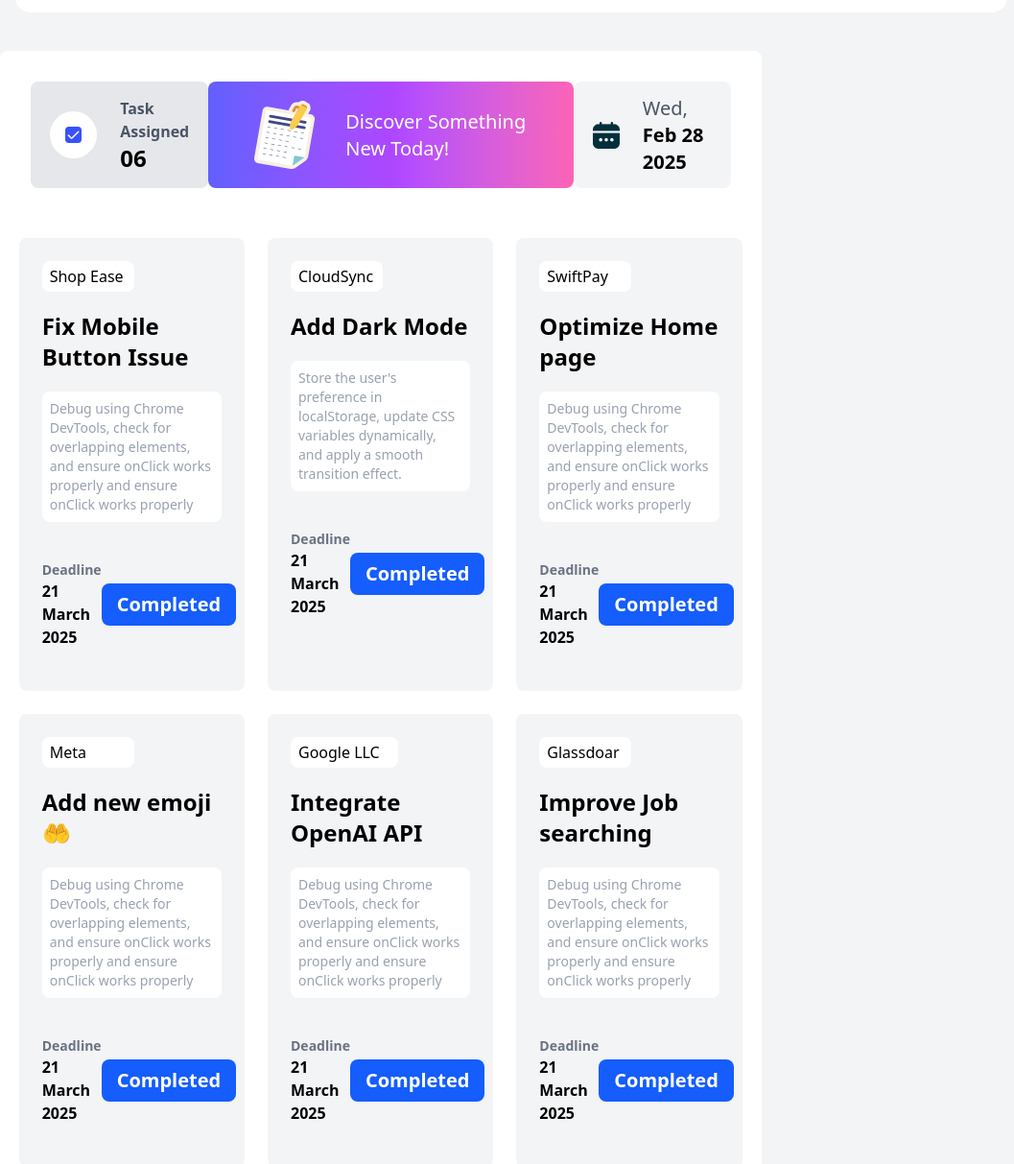
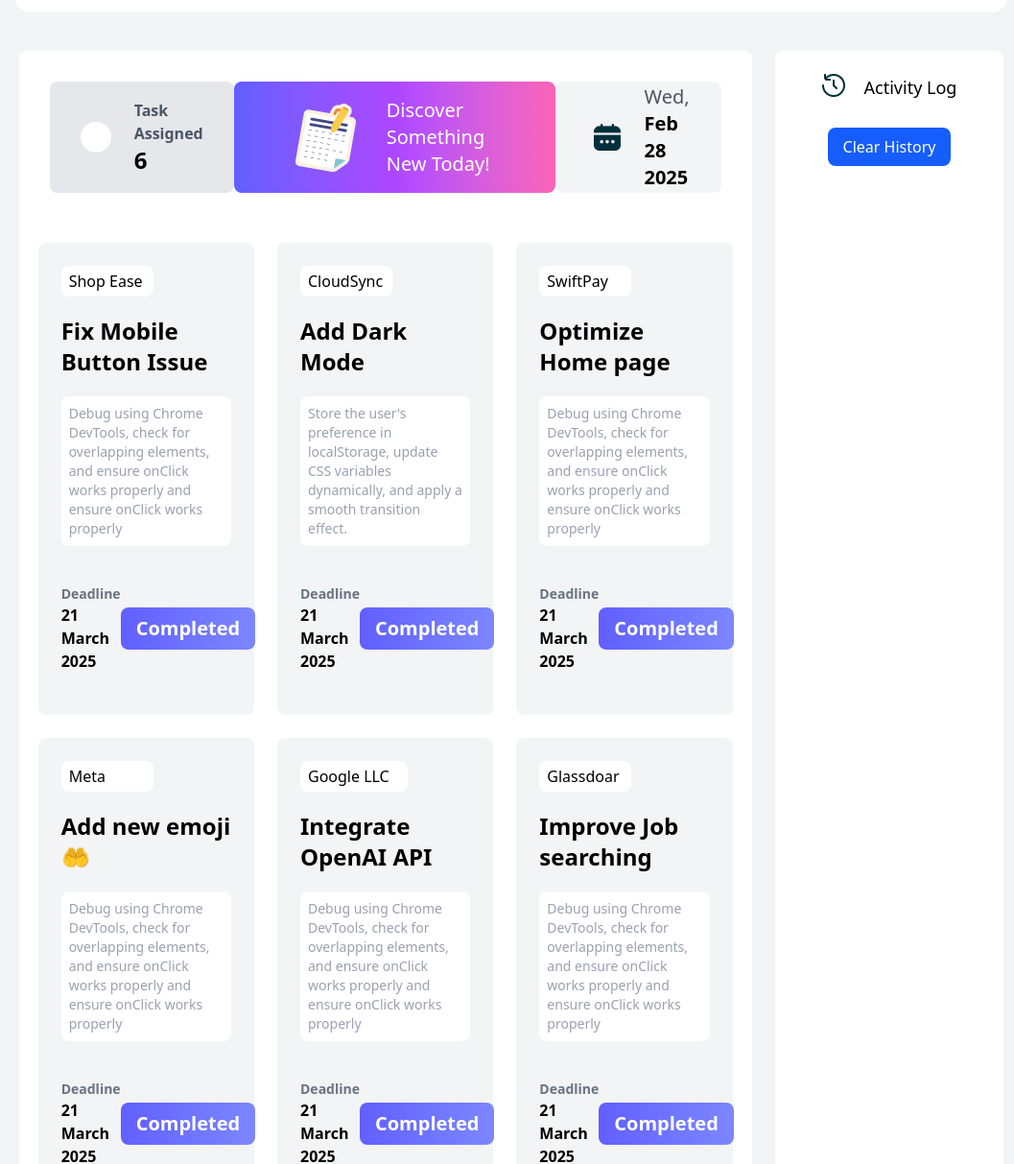
Before and after one commit to zulkarnainjt/assignment-5, a plain HTML site: page index.html in a window 1280 px wide. Shown: the part 91-1304 px from the top of the page at 96% size, without its empty margins (107-1164 px from the left). Drawn offline with nearby package versions, Linux system fonts and the light colour scheme.

Commit message:
complete the full section structure

```diff
--- a/index.html
+++ b/index.html
@@ -25,24 +25,26 @@
       </nav>
     </header>
     <section class="mt-5 mb-20">
-      <div class="grid grid-cols-4 gap-6 mt-6">
-          <div class="bg-white rounded-lg  col-span-3 space-y-10 p-5">
+      <div class="grid grid-cols-4 gap-6 mt-6 m-5">
+        <div class="bg-white rounded-lg col-span-3 space-y-10 p-5">
           <div class="p-3 flex justify-between">
-                  <div class="flex items-center gap-6 rounded-lg px-5 bg-gray-200">
+            <div class="flex items-center gap-6 rounded-lg px-8 bg-gray-200">
               <div class="p-4 bg-white rounded-full">
-                            <img src="assets/checkbox.png" alt="">
+                <img src="assets/checkbox.png" alt="" />
               </div>
               <div>
                 <p class="text-gray-600 font-semibold">Task Assigned</p>
-                      <h2 class="text-2xl font-bold">06</h2>
+                <h2 class="text-2xl font-bold">6</h2>
               </div>
             </div>
-                  <div class="text-white bg-gradient-to-r from-indigo-500 via-purple-500 to-pink-400 p-4 rounded-lg flex items-center px-10 gap-6">
-                       <img src="assets/board.png" alt="">
+            <div
+              class="text-white bg-gradient-to-r from-indigo-500 via-purple-500 to-pink-400 p-4 rounded-lg flex items-center px-14 gap-6"
+            >
+              <img src="assets/board.png" alt="" />
               <h1 class="text-xl">Discover Something New Today!</h1>
             </div>
-                  <div class="flex items-center gap-6 rounded-lg px-5 bg-gray-100">
-                      <img src="assets/calender.png" alt="">
+            <div class="flex items-center gap-6 rounded-lg px-10 bg-gray-100">
+              <img src="assets/calender.png" alt="" />
               <div>
                 <p class="text-gray-600 text-xl">Wed,</p>
                 <p class="text-xl font-bold">Feb 28 2025</p>
@@ -53,83 +55,133 @@
             <div class="bg-gray-100 p-6 rounded-lg">
               <p class="rounded-lg w-24 px-2 py-1 mb-5 bg-white">Shop Ease</p>
               <h3 class="text-2xl font-semibold">Fix Mobile Button Issue</h3>
-                      <p class="text-gray-400 text-sm mt-5 p-2 bg-white rounded-lg">Debug using Chrome DevTools, check for overlapping elements, and ensure onClick works properly
-                         and ensure onClick works properly</p>
+              <p class="text-gray-400 text-sm mt-5 p-2 bg-white rounded-lg">
+                Debug using Chrome DevTools, check for overlapping elements, and
+                ensure onClick works properly and ensure onClick works properly
+              </p>
               <div class="flex justify-between items-center mt-10 mb-5">
                 <div>
                   <p class="text-gray-500 text-sm font-semibold">Deadline</p>
                   <p class="font-bold">21 March 2025</p>
                 </div>
-                          <button class="bg-blue-600 font-semibold text-white rounded-lg text-xl px-4 py-2">Completed</button>
+                <button id="complete-btn"
+                  class="bg-gradient-to-r from-indigo-500 to-indigo-400 font-semibold text-white rounded-lg text-xl px-4 py-2"
+                >
+                  Completed
+                </button>
               </div>
             </div>
             <div class="bg-gray-100 p-6 rounded-lg">
               <p class="rounded-lg w-24 px-2 py-1 mb-5 bg-white">CloudSync</p>
               <h3 class="text-2xl font-semibold">Add Dark Mode</h3>
-                      <p class="text-gray-400 text-sm mt-5 p-2 bg-white rounded-lg">Store the user's preference in localStorage, update CSS variables dynamically, and apply a smooth transition effect.</p>
+              <p class="text-gray-400 text-sm mt-5 p-2 bg-white rounded-lg">
+                Store the user's preference in localStorage, update CSS
+                variables dynamically, and apply a smooth transition effect.
+              </p>
               <div class="flex justify-between items-center mt-10 mb-5">
                 <div>
                   <p class="text-gray-500 text-sm font-semibold">Deadline</p>
                   <p class="font-bold">21 March 2025</p>
                 </div>
-                          <button class="bg-blue-600 font-semibold text-white rounded-lg text-xl px-4 py-2">Completed</button>
+                <button id="complete-btn"
+                  class="bg-gradient-to-r from-indigo-500 to-indigo-400 font-semibold text-white rounded-lg text-xl px-4 py-2"
+                >
+                  Completed
+                </button>
               </div>
             </div>
             <div class="bg-gray-100 p-6 rounded-lg">
               <p class="rounded-lg w-24 px-2 py-1 mb-5 bg-white">SwiftPay</p>
-                      <h3 class="text-2xl font-semibold">Optimize  Home page </h3>
-                      <p class="text-gray-400 text-sm mt-5 p-2 bg-white rounded-lg">Debug using Chrome DevTools, check for overlapping elements, and ensure onClick works properly
-                         and ensure onClick works properly</p>
+              <h3 class="text-2xl font-semibold">Optimize Home page </h3>
+              <p class="text-gray-400 text-sm mt-5 p-2 bg-white rounded-lg">
+                Debug using Chrome DevTools, check for overlapping elements, and
+                ensure onClick works properly and ensure onClick works properly
+              </p>
               <div class="flex justify-between items-center mt-10 mb-5">
                 <div>
                   <p class="text-gray-500 text-sm font-semibold">Deadline</p>
                   <p class="font-bold">21 March 2025</p>
                 </div>
-                          <button class="bg-blue-600 font-semibold text-white rounded-lg text-xl px-4 py-2">Completed</button>
+                <button id="complete-btn"
+                  class="bg-gradient-to-r from-indigo-500 to-indigo-400 font-semibold text-white rounded-lg text-xl px-4 py-2"
+                >
+                  Completed
+                </button>
               </div>
             </div>
             <div class="bg-gray-100 p-6 rounded-lg">
               <p class="rounded-lg w-24 px-2 py-1 mb-5 bg-white">Meta</p>
               <h3 class="text-2xl font-semibold">Add new emoji 🤲</h3>
-                      <p class="text-gray-400 text-sm mt-5 p-2 bg-white rounded-lg">Debug using Chrome DevTools, check for overlapping elements, and ensure onClick works properly
-                         and ensure onClick works properly</p>
+              <p class="text-gray-400 text-sm mt-5 p-2 bg-white rounded-lg">
+                Debug using Chrome DevTools, check for overlapping elements, and
+                ensure onClick works properly and ensure onClick works properly
+              </p>
               <div class="flex justify-between items-center mt-10 mb-5">
                 <div>
                   <p class="text-gray-500 text-sm font-semibold">Deadline</p>
                   <p class="font-bold">21 March 2025</p>
                 </div>
-                          <button class="bg-blue-600 font-semibold text-white rounded-lg text-xl px-4 py-2">Completed</button>
+                <button id="complete-btn"
+                  class="bg-gradient-to-r from-indigo-500 to-indigo-400 font-semibold text-white rounded-lg text-xl px-4 py-2"
+                >
+                  Completed
+                </button>
               </div>
             </div>
             <div class="bg-gray-100 p-6 rounded-lg">
               <p class="rounded-lg w-28 px-2 py-1 mb-5 bg-white">Google LLC</p>
-                      <h3 class="text-2xl font-semibold">Integrate OpenAI API </h3>
-                      <p class="text-gray-400 text-sm mt-5 p-2 bg-white rounded-lg">Debug using Chrome DevTools, check for overlapping elements, and ensure onClick works properly
-                         and ensure onClick works properly</p>
+              <h3 class="text-2xl font-semibold">Integrate OpenAI API</h3>
+              <p class="text-gray-400 text-sm mt-5 p-2 bg-white rounded-lg">
+                Debug using Chrome DevTools, check for overlapping elements, and
+                ensure onClick works properly and ensure onClick works properly
+              </p>
               <div class="flex justify-between items-center mt-10 mb-5">
                 <div>
                   <p class="text-gray-500 text-sm font-semibold">Deadline</p>
                   <p class="font-bold">21 March 2025</p>
                 </div>
-                          <button class="bg-blue-600 font-semibold text-white rounded-lg text-xl px-4 py-2">Completed</button>
+                <button id="complete-btn"
+                  class="bg-gradient-to-r from-indigo-500 to-indigo-400 font-semibold text-white rounded-lg text-xl px-4 py-2"
+                >
+                  Completed
+                </button>
               </div>
             </div>
             <div class="bg-gray-100 p-6 rounded-lg">
               <p class="rounded-lg w-24 px-2 py-1 mb-5 bg-white">Glassdoar</p>
               <h3 class="text-2xl font-semibold">Improve Job searching</h3>
-                      <p class="text-gray-400 text-sm mt-5 p-2 bg-white rounded-lg">Debug using Chrome DevTools, check for overlapping elements, and ensure onClick works properly
-                         and ensure onClick works properly</p>
+              <p class="text-gray-400 text-sm mt-5 p-2 bg-white rounded-lg">
+                Debug using Chrome DevTools, check for overlapping elements, and
+                ensure onClick works properly and ensure onClick works properly
+              </p>
               <div class="flex justify-between items-center mt-10 mb-5">
                 <div>
                   <p class="text-gray-500 text-sm font-semibold">Deadline</p>
                   <p class="font-bold">21 March 2025</p>
                 </div>
-                          <button class="bg-blue-600 font-semibold text-white rounded-lg text-xl px-4 py-2">Completed</button>
+                <button id="complete-btn"
+                  class="bg-gradient-to-r from-indigo-500 to-indigo-400 font-semibold text-white rounded-lg text-xl px-4 py-2"
+                >
+                  Completed
+                </button>
               </div>
             </div>
           </div>
         </div>
+        <div class="bg-white p-6 rounded-lg text-center">
+          <div class="flex gap-5 justify-center">
+            <div><img src="assets/activity.png" alt=""></div>
+            <h3 class="text-lg mb-4">Activity Log</h3>
+          </div>
+          <div>
+            <button class="bg-blue-600 text-white px-4 py-2 mt-3 rounded-lg mb-4">
+              Clear History
+            </button>
+          </div>
+        </div>
       </div>
     </section>
+
+    <script src="script/click.js"></script>
   </body>
 </html>
```
Also changed, not shown: script/click.js (added). Lines whose indentation alone changed are shown as unchanged.
